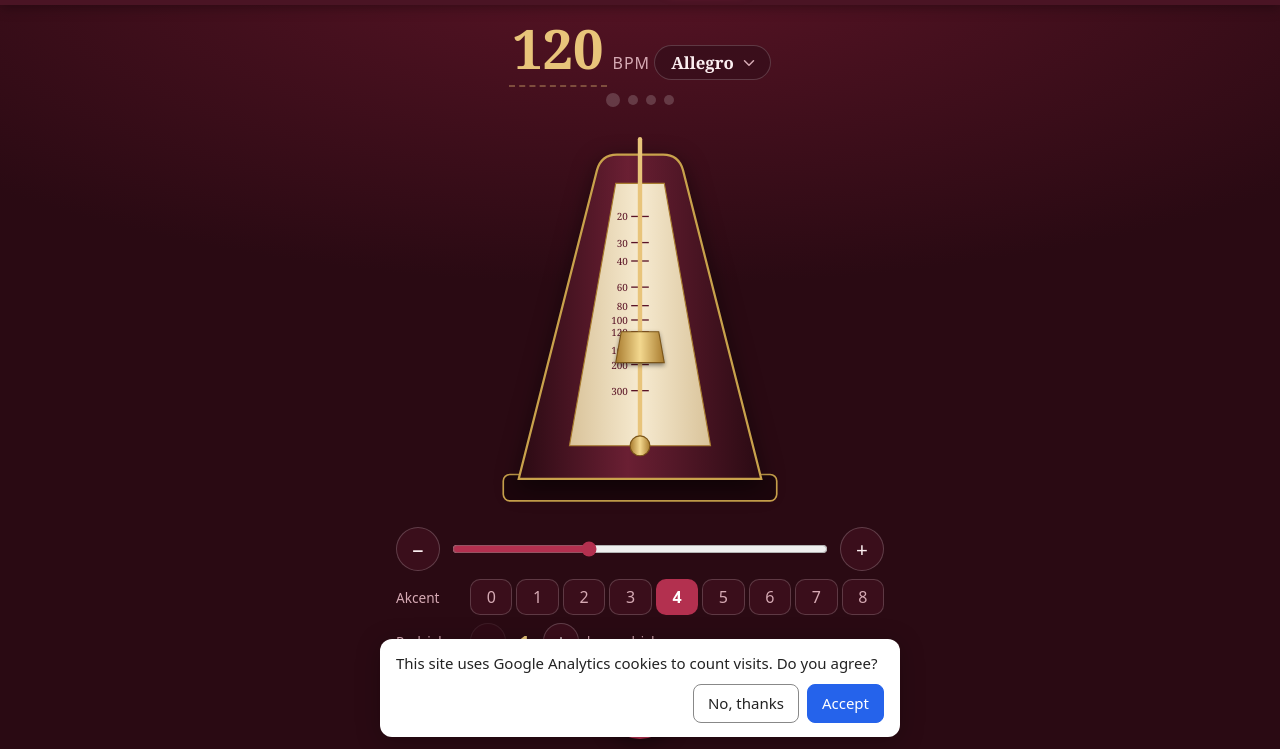
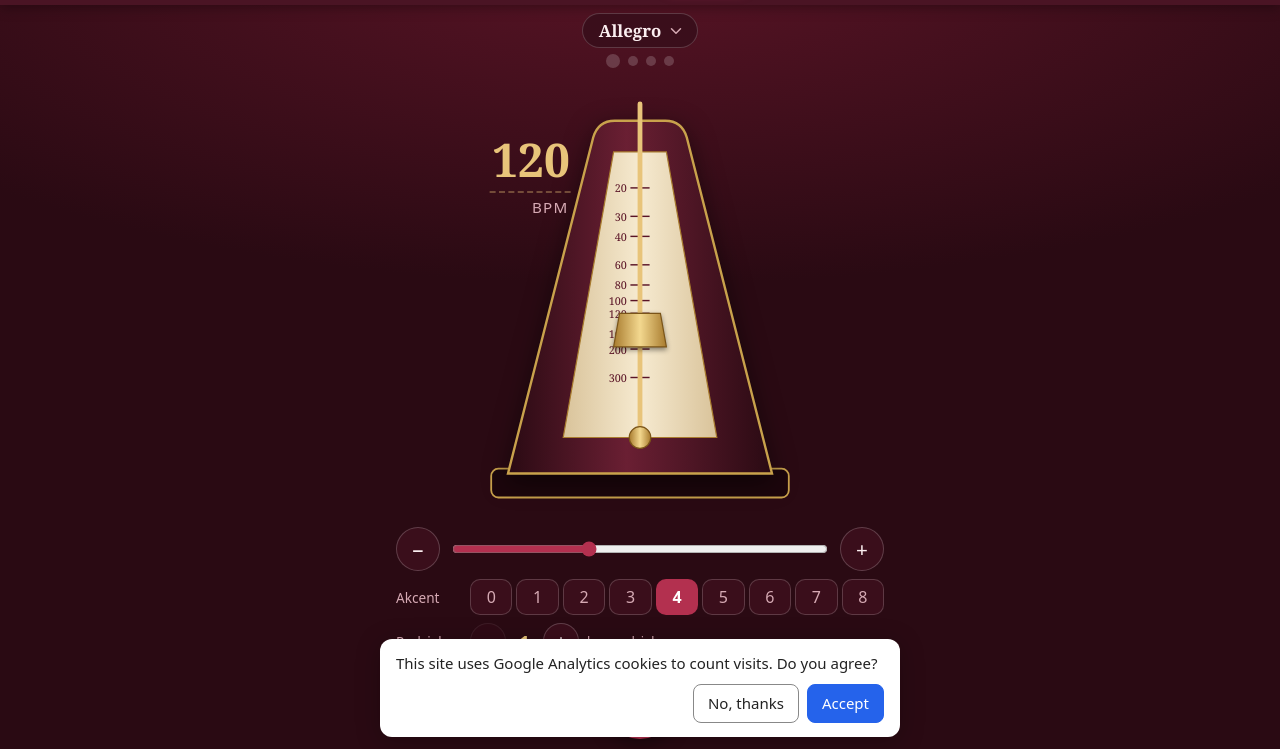
Before and after one commit to zbludzakowe-zabawy/Tune-stroik, a plain HTML site: page index.html in a window 1280 px wide. Both pictures are taken after a click on the element "Tryb". Shown: the part 51-800 px from the top of the page. Drawn offline with Linux system fonts and the light colour scheme.

Commit message:
Metronom: BPM obok metronomu, nazwa tempa nad nim, widoczny pasek przewijania listy
Co-Authored-By: Claude Opus 5.5 <noreply@anthropic.com>
Claude-Session: https://claude.ai/code/session_014u4CvRaRFuAv9MsyjTsWte

```diff
--- a/index.html
+++ b/index.html
@@ -99,10 +99,6 @@
   <!-- ---------- metronom (niezależny od stroika) ---------- -->
   <div class="metro metro-only" id="metro">
     <section class="readout metro-readout">
-      <label class="bpm-big">
-        <input id="bpm-input" type="text" inputmode="numeric" pattern="[0-9]*" maxlength="3" autocomplete="off" value="120" aria-label="Tempo w BPM – wpisz liczbę">
-        <span>BPM</span>
-      </label>
       <div class="tempo-pick" id="tempo-pick">
         <button class="tempo-btn" id="tempo-btn" type="button" aria-haspopup="listbox" aria-expanded="false">
           <span id="tempo-name">Allegro</span>
@@ -115,7 +111,13 @@
       </div>
       <div class="beat-dots" id="beat-dots" aria-hidden="true"></div>
     </section>
-    <main class="stage metro-stage" id="metro-stage"></main>
+    <main class="stage metro-stage" id="metro-stage">
+      <!-- tempo w BPM obok metronomu, na wysokości „20” na skali; pole do wpisania z klawiatury -->
+      <label class="bpm-big" id="bpm-big">
+        <input id="bpm-input" type="text" inputmode="numeric" pattern="[0-9]*" maxlength="3" autocomplete="off" value="120" aria-label="Tempo w BPM – wpisz liczbę">
+        <span>BPM</span>
+      </label>
+    </main>
     <section class="metro-controls">
       <div class="bpm-row">
         <button class="btn round" id="bpm-minus" aria-label="Wolniej o 1 BPM">−</button>
--- a/js/metronome.js
+++ b/js/metronome.js
@@ -43,6 +43,7 @@
     document.body.classList.toggle('metro', mode === 'metro');
     modeSwitch.querySelectorAll('button').forEach((b) => b.setAttribute('aria-selected', String(b.dataset.mode === mode)));
     if (mode === 'metro') {
+      requestAnimationFrame(placeBpm);
       // mikrofon stroika nie jest potrzebny – wyłączamy go jego własnym przyciskiem
       const mic = $('btn-mic');
       if (mic?.classList.contains('on')) mic.click();
@@ -66,7 +67,7 @@
   };
   const scaleMarks = [20, 30, 40, 60, 80, 100, 120, 160, 200, 300];
   const stage = $('metro-stage');
-  stage.innerHTML = `
+  stage.insertAdjacentHTML('beforeend', `
     <svg class="metro-svg" viewBox="0 0 300 370" role="img" aria-label="Metronom">
       <defs>
         <linearGradient id="m-wood" x1="0" x2="1">
@@ -91,9 +92,21 @@
         <path class="m-weight" id="m-weight" d=""/>
       </g>
       <circle class="m-pivot" cx="${PIVOT.x}" cy="${PIVOT.y}" r="9"/>
-    </svg>`;
+    </svg>`);
   const pendulum = $('m-pendulum');
   const weight = $('m-weight');
+  // liczba BPM: prawy dolny róg przy lewej krawędzi obudowy, na wysokości „20” na skali
+  const svgEl = stage.querySelector('.metro-svg');
+  const bpmBig = $('bpm-big');
+  function placeBpm() {
+    const ctm = svgEl.getScreenCTM();
+    if (!ctm) return;
+    const p = new DOMPoint(92, weightY(M.MIN_BPM) + 4).matrixTransform(ctm);
+    const s = stage.getBoundingClientRect();
+    bpmBig.style.left = `${Math.max(p.x - s.left, bpmBig.offsetWidth + 4)}px`;
+    bpmBig.style.top = `${p.y - s.top}px`;
+  }
+  new ResizeObserver(placeBpm).observe(stage);
   const setAngle = (deg) => pendulum.setAttribute('transform', `rotate(${deg.toFixed(2)} ${PIVOT.x} ${PIVOT.y})`);
 
   // ---------- wybór tempa: lista rozwijana z wyszukiwaniem ----------
--- a/style.css
+++ b/style.css
@@ -215,16 +215,20 @@ body:not(.metro) .metro-only { display: none !important; }
 /* ---------- metronom ---------- */
 .metro { flex: 1; min-height: 0; display: flex; flex-direction: column; }
 .metro-readout { padding-top: 6px; }
-/* tempo w BPM – najważniejsza informacja; pole do wpisania z klawiatury */
-.bpm-big { display: inline-flex; align-items: baseline; justify-content: center; gap: 6px; cursor: text; }
+/* tempo w BPM – najważniejsza informacja; obok metronomu, pole do wpisania z klawiatury */
+.metro-stage { position: relative; }
+.bpm-big {
+  position: absolute; left: 0; top: 0; transform: translate(-100%, -100%);
+  display: block; cursor: text; z-index: 2;
+}
 .bpm-big input {
-  width: 3.2ch; padding: 0 2px; border: 0; border-bottom: 2px dashed rgba(232, 196, 122, .35); border-radius: 0;
-  background: transparent; color: var(--gold); text-align: center; outline: none;
-  font: 700 3.4rem/1 Georgia, "Times New Roman", serif; font-variant-numeric: tabular-nums;
+  display: block; width: 3.1ch; padding: 0 2px; border: 0; border-bottom: 2px dashed rgba(232, 196, 122, .35); border-radius: 0;
+  background: transparent; color: var(--gold); text-align: right; outline: none;
+  font: 700 2.9rem/1 Georgia, "Times New Roman", serif; font-variant-numeric: tabular-nums;
   user-select: text; -webkit-user-select: text;
 }
 .bpm-big input:focus { border-bottom: 2px solid var(--gold); background: rgba(232, 196, 122, .08); border-radius: 8px 8px 0 0; }
-.bpm-big span { color: var(--muted); font-size: 1rem; letter-spacing: .06em; }
+.bpm-big span { position: absolute; right: 2px; top: calc(100% + 4px); color: var(--muted); font-size: .95rem; letter-spacing: .08em; }
 
 /* nazwa tempa – lista rozwijana z wyszukiwaniem */
 .tempo-pick { position: relative; display: inline-block; margin-top: 2px; }
@@ -246,7 +250,16 @@ body:not(.metro) .metro-only { display: none !important; }
   background: var(--bg2); color: var(--ink); font: inherit; outline: none; user-select: text; -webkit-user-select: text;
 }
 .tempo-pop input:focus { border-color: var(--accent2); }
-.tempo-pop ul { list-style: none; margin: 6px 0 0; padding: 0; height: min(300px, 45vh); overflow-y: auto; overscroll-behavior: contain; }
+.tempo-pop ul {
+  list-style: none; margin: 6px 0 0; padding: 0 4px 0 0; height: min(320px, 55vh); overflow-y: auto; overscroll-behavior: contain;
+  scrollbar-width: thin; scrollbar-color: var(--gold) rgba(255, 255, 255, .08);
+  /* rozmyty dół podpowiada, że lista przewija się dalej */
+  -webkit-mask-image: linear-gradient(#000 calc(100% - 28px), transparent); mask-image: linear-gradient(#000 calc(100% - 28px), transparent);
+}
+.tempo-pop ul::-webkit-scrollbar { width: 6px; }
+.tempo-pop ul::-webkit-scrollbar-thumb { background: var(--gold); border-radius: 3px; }
+.tempo-pop ul::-webkit-scrollbar-track { background: rgba(255, 255, 255, .08); border-radius: 3px; }
+.tempo-pop ul li:last-child { margin-bottom: 20px; }
 .tempo-pop li {
   display: grid; grid-template-columns: 1fr auto; column-gap: 8px; padding: 8px 10px; border-radius: 8px; cursor: pointer;
 }
@@ -299,6 +312,6 @@ body:not(.metro) .metro-only { display: none !important; }
 #btn-metro svg path { fill: currentColor; stroke: none; }
 #btn-metro.on { background: var(--panel2); border: 1px solid var(--accent2); }
 @media (max-height: 640px) {
-  .bpm-big input { font-size: 2.6rem; }
+  .bpm-big input { font-size: 2.3rem; }
   .play-btn { width: 60px; height: 60px; }
 }
```
